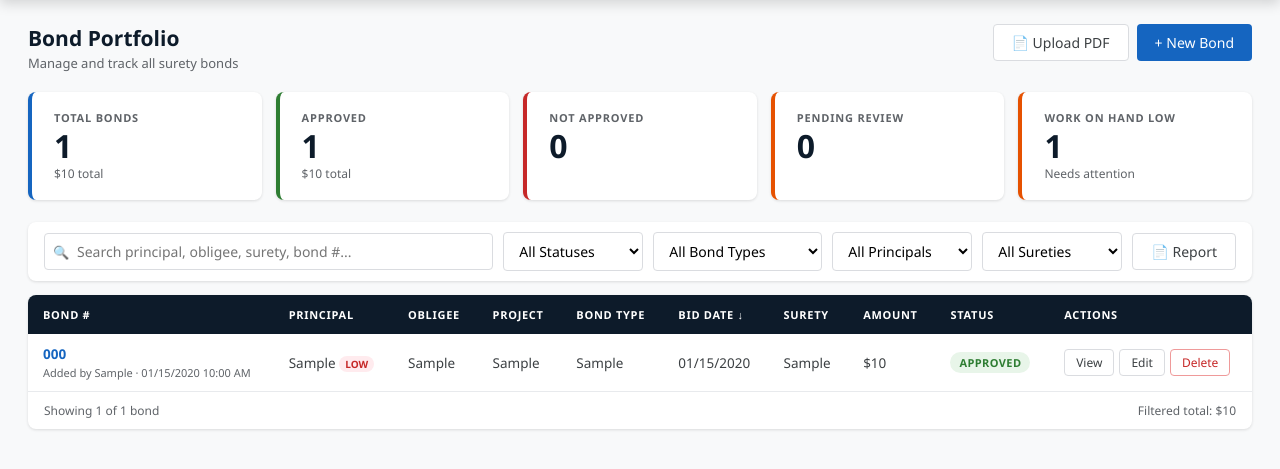
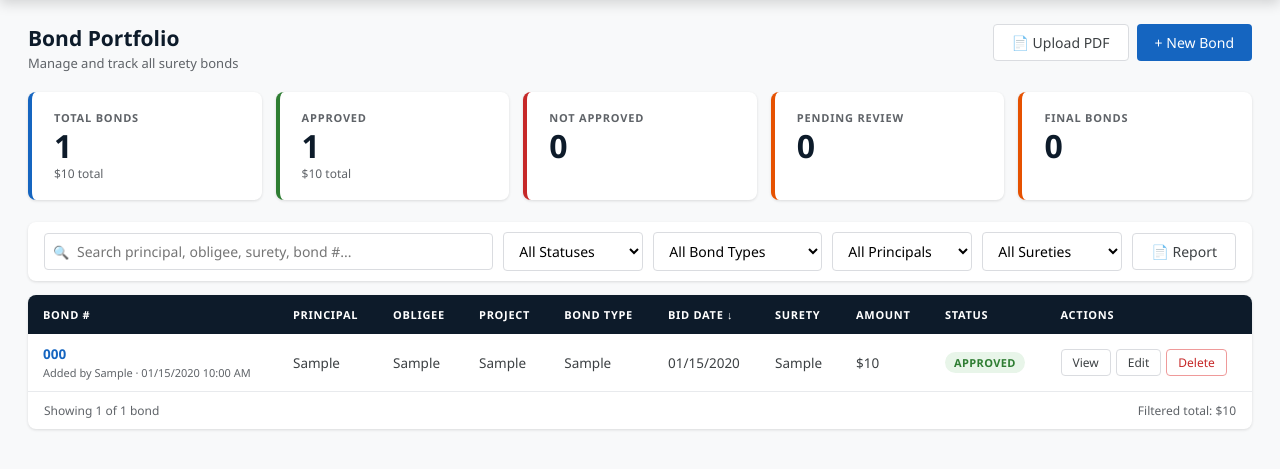
Before and after one commit to councilcomputing-boop/Projects, a Flask app: page / in a window 1280 px wide. Shown: the part 60-529 px from the top of the page. Run offline with Flask 3, Linux system fonts and the light colour scheme; a user stored in the database is signed in; tables that the repository leaves empty hold one stand-in row (values such as "Sample post").

Commit message:
Remove Work on Hand Low, fix Final Bond button to open prefilled form
- Remove Low/Normal badge from Work on Hand section everywhere (form, table, view, stats)
- Stat card: Work on Hand Low → Final Bonds count
- Final Bond button now opens the New Bond form prefilled with principal, obligee, project, surety, amount, and bid date — set to Final Bond type, ready to fill in bond number and save

Co-Authored-By: Claude Sonnet 4.6 <noreply@anthropic.com>

```diff
--- a/Bond App/templates/index.html
+++ b/Bond App/templates/index.html
@@ -320,7 +320,7 @@
             <div class="stat s-a"><div class="stat-lbl">Approved</div><div class="stat-val" id="asStat">—</div><div class="stat-sub" id="asAmt"></div></div>
             <div class="stat s-n"><div class="stat-lbl">Not Approved</div><div class="stat-val" id="naStat">—</div><div class="stat-sub" id="naAmt"></div></div>
             <div class="stat s-p"><div class="stat-lbl">Pending Review</div><div class="stat-val" id="pStat">—</div><div class="stat-sub" id="pAmt"></div></div>
-            <div class="stat s-e"><div class="stat-lbl">Work on Hand Low</div><div class="stat-val" id="eStat">—</div><div class="stat-sub" id="eSub">Needs attention</div></div>
+            <div class="stat s-e"><div class="stat-lbl">Final Bonds</div><div class="stat-val" id="eStat">—</div><div class="stat-sub" id="eSub"></div></div>
         </div>
 
         <div class="toolbar">
@@ -452,7 +452,6 @@
                 <div class="fgrp full"><label class="flbl">Notes / Reason</label><textarea class="fc" id="fNotes" placeholder="Reason for approval or denial, conditions, notes..."></textarea></div>
                 <div class="fsect">Work on Hand</div>
                 <div class="fgrp full"><label class="flbl">Work on Hand Notes</label><textarea class="fc" id="fWorkOnHand" placeholder="Current work on hand — projects in progress, capacity notes..."></textarea></div>
-                <div class="fgrp full"><label style="display:flex;align-items:center;gap:10px;cursor:pointer;margin-top:2px;"><input type="checkbox" id="fWohLow" style="width:17px;height:17px;accent-color:var(--red);flex-shrink:0;"> <span style="font-size:14px;font-weight:500;color:var(--red);">Mark Work on Hand as Low</span></label></div>
             </form>
         </div>
         <div class="modal-ftr">
@@ -572,7 +571,7 @@ const LABELS = {
     obligee:'Obligee', project:'Project', project_description:'Project Description',
     surety:'Surety', bond_amount:'Amount', bid_bond_percent:'Bid Bond %',
     bid_date:'Bid Date', expiration_date:'Expiration Date', decision_date:'Decision Date',
-    status:'Status', notes:'Notes', work_on_hand:'Work on Hand', work_on_hand_low:'Work on Hand Low',
+    status:'Status', notes:'Notes', work_on_hand:'Work on Hand',
 };
 
 // ── API ────────────────────────────────────────────────────────────────
@@ -661,10 +660,9 @@ function renderBonds() {
             const amt = b.bond_amount ? '$'+(+b.bond_amount).toLocaleString('en-US',{maximumFractionDigits:0}) : '&mdash;';
             const amtSub = (b.bond_type==='Bid Bond'&&b.bid_bond_percent&&b.bond_amount)
                 ? `<div class="meta">${b.bid_bond_percent}% = $${(b.bond_amount*b.bid_bond_percent/100).toLocaleString('en-US',{maximumFractionDigits:0})}</div>` : '';
-            const wohBadge = b.work_on_hand_low ? ' <span style="background:#ffebee;color:#c62828;border-radius:10px;padding:1px 6px;font-size:10px;font-weight:700;vertical-align:middle;">LOW</span>' : '';
             return `<tr>
             <td><div class="bond-num">${esc(b.bond_number||'N/A')}</div><div class="meta">Added by ${esc(b.created_by)} &middot; ${b.created_at}</div></td>
-            <td><span class="principal">${esc(b.principal)}</span>${wohBadge}</td>
+            <td><span class="principal">${esc(b.principal)}</span></td>
             <td>${esc(b.obligee)}</td>
             <td>${esc(b.project)||'&mdash;'}</td>
             <td>${esc(b.bond_type)}</td>
@@ -691,14 +689,14 @@ function updateStats() {
     const app=bonds.filter(b=>b.status==='Approved');
     const na=bonds.filter(b=>b.status==='Not Approved');
     const pend=bonds.filter(b=>b.status==='Pending');
-    const wohLow=bonds.filter(b=>b.work_on_hand_low);
+    const final=bonds.filter(b=>b.bond_type==='Final Bond');
     const sum=arr=>arr.reduce((s,b)=>s+(+b.bond_amount||0),0);
     const fmt=n=>n?'$'+n.toLocaleString('en-US',{notation:'compact',maximumFractionDigits:1})+' total':'';
     document.getElementById('sStat').textContent=bonds.length;
     document.getElementById('asStat').textContent=app.length;
     document.getElementById('naStat').textContent=na.length;
     document.getElementById('pStat').textContent=pend.length;
-    document.getElementById('eStat').textContent=wohLow.length;
+    document.getElementById('eStat').textContent=final.length;
     document.getElementById('sAmt').textContent=fmt(sum(bonds));
     document.getElementById('asAmt').textContent=fmt(sum(app));
     document.getElementById('naAmt').textContent=fmt(sum(na));
@@ -729,14 +727,10 @@ function openView(id) {
         ${b.project_description?`<div class="fgrp full"><div class="flbl">Project Description</div><div style="font-size:14px;white-space:pre-wrap;line-height:1.55;margin-top:2px;">${esc(b.project_description)}</div></div>`:''}
     ` : '';
 
-    const lowBadge = b.work_on_hand_low
-        ? '<span style="background:#ffebee;color:#c62828;border-radius:20px;padding:3px 10px;font-size:11px;font-weight:700;">LOW</span>'
-        : '<span style="background:#e8f5e9;color:#2e7d32;border-radius:20px;padding:3px 10px;font-size:11px;font-weight:700;">NORMAL</span>';
-    const wohHtml = `
+    const wohHtml = b.work_on_hand ? `
         <div class="fsect">Work on Hand</div>
-        <div class="fgrp"><div class="flbl">Status</div><div style="margin-top:4px;">${lowBadge}</div></div>
-        ${b.work_on_hand?`<div class="fgrp full"><div class="flbl">Notes</div><div style="font-size:14px;white-space:pre-wrap;line-height:1.55;margin-top:2px;">${esc(b.work_on_hand)}</div></div>`:''}
-    `;
+        <div class="fgrp full"><div class="flbl">Notes</div><div style="font-size:14px;white-space:pre-wrap;line-height:1.55;margin-top:2px;">${esc(b.work_on_hand)}</div></div>
+    ` : '';
 
     document.getElementById('viewBody').innerHTML = `
         <div class="fg" style="row-gap:16px;">
@@ -780,7 +774,6 @@ function openAdd() {
     document.getElementById('formError').style.display='none';
     document.getElementById('bidPctRow').style.display='none';
     document.getElementById('bidPctCustomRow').style.display='none';
-    document.getElementById('fWohLow').checked=false;
     open_('bondModal');
 }
 
@@ -802,8 +795,7 @@ function openEdit(id) {
     document.getElementById('fStatus').value     = b.status             ||'';
     document.getElementById('fDecDate').value    = b.decision_date      ||'';
     document.getElementById('fNotes').value      = b.notes              ||'';
-    document.getElementById('fWorkOnHand').value = b.work_on_hand       ||'';
-    document.getElementById('fWohLow').checked   = b.work_on_hand_low   ||false;
+    document.getElementById('fWorkOnHand').value = b.work_on_hand ||'';
 
     // Bid bond percent
     const isBid = b.bond_type==='Bid Bond';
@@ -854,7 +846,6 @@ async function saveBond(e) {
         decision_date:       document.getElementById('fDecDate').value||null,
         notes:               document.getElementById('fNotes').value.trim(),
         work_on_hand:        document.getElementById('fWorkOnHand').value.trim(),
-        work_on_hand_low:    document.getElementById('fWohLow').checked,
     };
     try {
         if (editId) { await api(`/api/bonds/${editId}`,'PUT',body); toast('Bond updated'); }
@@ -1031,17 +1022,21 @@ function onBidPctChange() {
 }
 
 // ── Final Bond ───────────────────────────────────────────────────────────
-async function createFinalBond(id) {
+function createFinalBond(id) {
     const b = bonds.find(x=>x.id===id);
     if (!b) return;
-    if (!confirm(`Create a Final Bond for ${b.principal}?\n\nThis will open a new Pending bond prefilled with principal, obligee, project, and surety.`)) return;
-    try {
-        await api(`/api/bonds/${id}/create-final`, 'POST');
-        closeModal('viewModal');
-        await loadBonds();
-        loadActivity();
-        toast('Final Bond created — open to add bond number');
-    } catch(err) { toast(err.message,'err'); }
+    closeModal('viewModal');
+    openAdd();
+    document.getElementById('modalTitle').textContent = 'New Final Bond';
+    document.getElementById('fType').value            = 'Final Bond';
+    document.getElementById('fPrincipal').value       = b.principal || '';
+    document.getElementById('fObligee').value         = b.obligee || '';
+    document.getElementById('fProject').value         = b.project || '';
+    document.getElementById('fProjectDesc').value     = b.project_description || '';
+    document.getElementById('fSurety').value          = b.surety || '';
+    document.getElementById('fAmt').value             = b.bond_amount || '';
+    document.getElementById('fBidDate').value         = b.bid_date || '';
+    document.getElementById('bidPctRow').style.display = 'none';
 }
 function downloadReport() {
     window.location.href = '/reports/pdf?' + reportParams();
```
